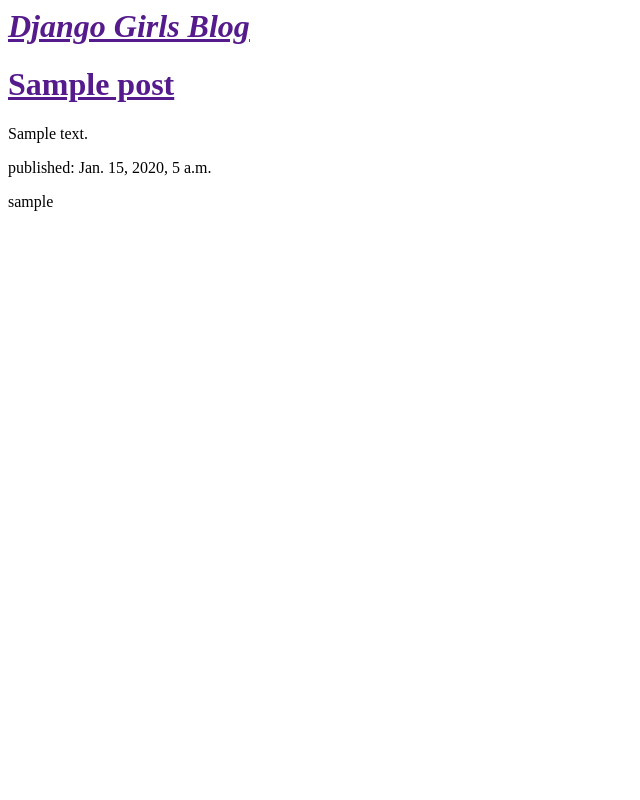
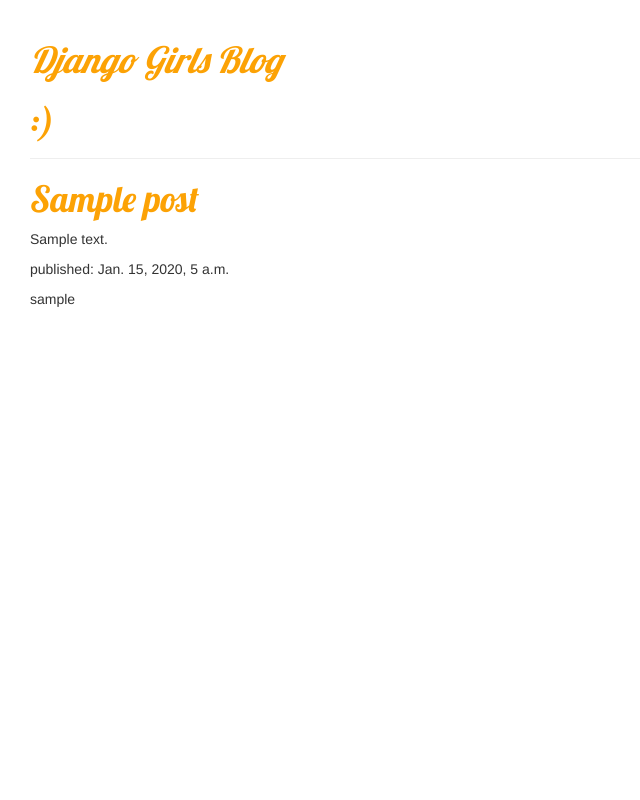
Before and after one commit to cris20jacome/my-first-blog, a Django app: template blog/templates/blog/post_list.html in a window 1280 px wide. Shown: the whole page, without its empty margins (0-640 px from the left). Run offline with Django 3.2, Linux system fonts and the light colour scheme; the template is opened without the code that fills it: values that come from a table or form of the project are taken from there, others are empty; tables that the repository leaves empty hold one stand-in row (values such as "Sample post"); some libraries are stand-ins or nearby versions.

Commit message:
arreglos

```diff
--- /dev/null
+++ b/blog/static/css/blog.css
@@ -0,0 +1,7 @@
+h1	a	{
+		  color:	#FCA205;
+			font-family: 'Lobster';
+}
+body {
+			 padding-left: 30px;
+	}
--- a/blog/templates/blog/post_list.html
+++ b/blog/templates/blog/post_list.html
@@ -1,15 +1,20 @@
+{%	load	staticfiles	%}
 <html>
         <head>
-            <title>Django Girls blog</title>
+          <title>Django Girls blog</title>
+          <link rel="stylesheet" href="//maxcdn.bootstrapcdn.com/bootstrap/3.2.0/css/bootstrap.min.css">
+          <link rel="stylesheet" href="//maxcdn.bootstrapcdn.com/bootstrap/3.2.0/css/bootstrap-theme.min.css">
+          <link rel="stylesheet" href="{% static 'css/blog.css' %}">
+           <link href="http://fonts.googleapis.com/css?family=Lobster&subset=latin,latin-ext" rel="stylesheet" type="text/css">
         </head>
         <body>
-            <div>
+            <div class="page-header">
                 <em><h1><a href="">Django Girls Blog</a></h1></em>
+                <h1><a>:)</a></h1>
             </div>
 
             {%	for	post	in	posts	%}
               <div>
-
                       <h1><a	href="">{{	post.title	}}</a></h1>
                       <p>{{	post.text|linebreaks }}</p>
                       <p>published:	{{	post.published_date	}}</p>
```
